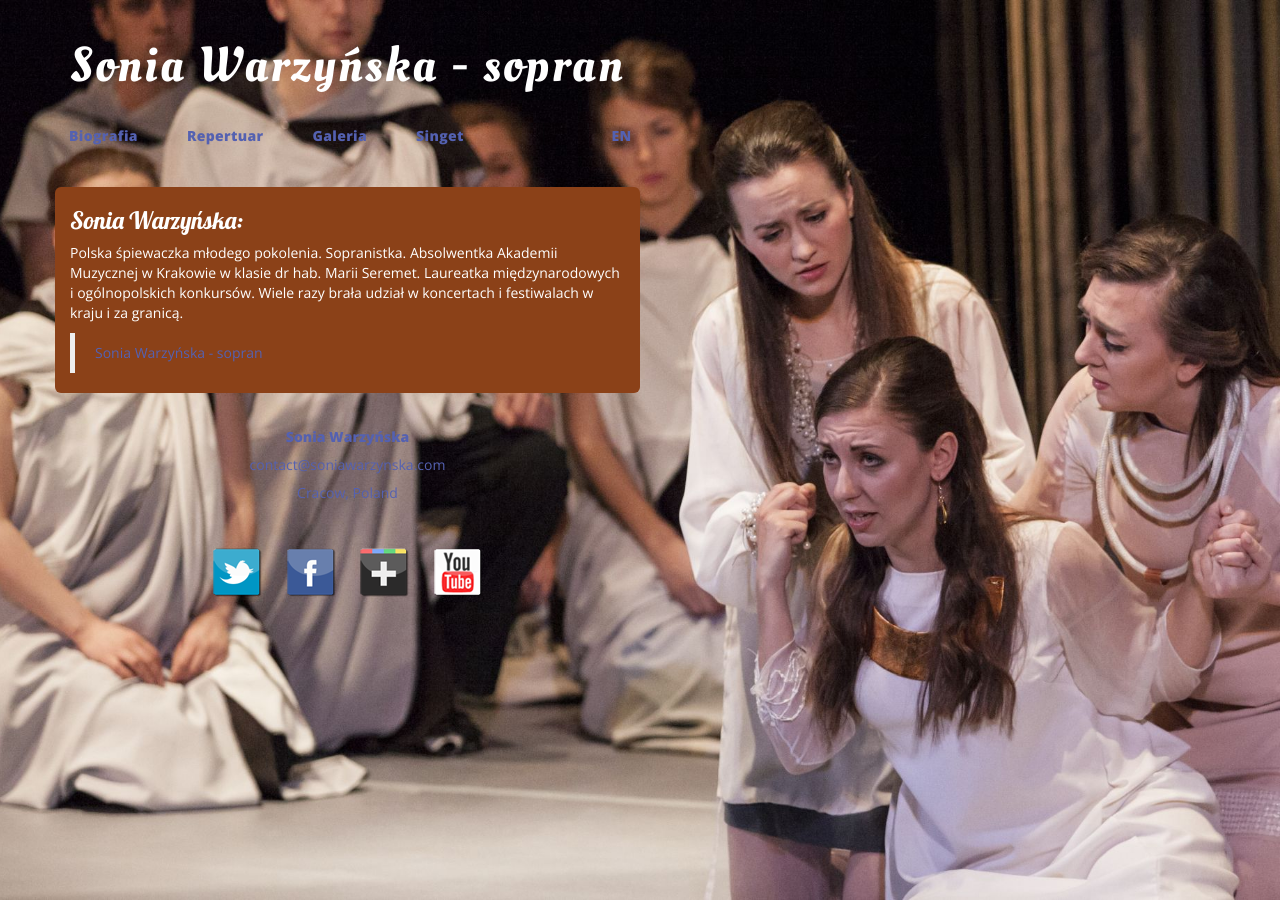
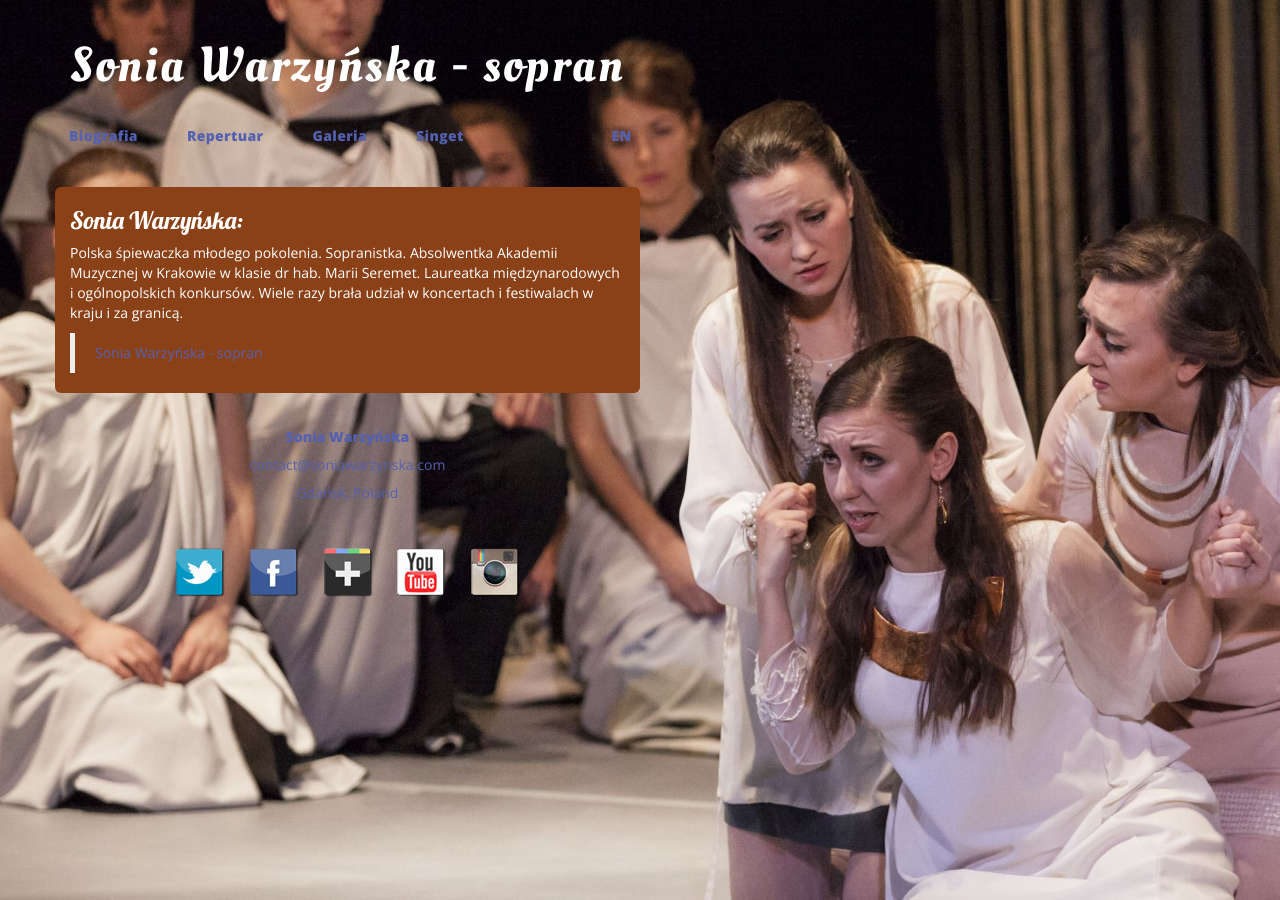
Before and after one commit to lukaszkomar/old.soniaw.com, a Jekyll site: the page built from index.html, in a window 1280 px wide. Built offline with Jekyll 4.4.1, drawn with Linux system fonts in a browser that asks for light colours.

Commit message:
instagram and gdansk

```diff
--- a/_layouts/page.html
+++ b/_layouts/page.html
@@ -30,13 +30,14 @@
             <address class="personal">
               <strong><a href="http://soniawarzynska.com"    title="Website">Sonia Warzyńska</a></strong><br>
               <a href="mailto:contact@soniawarzynska.com"    title="Email">contact@soniawarzynska.com</a><br>
-              <a href="https://maps.google.pl/maps?q=Kraków" title="Adress" target="_blank">Cracow, Poland</a><br>
+              <a href="https://maps.google.pl/maps?q=Gdańsk" title="Adress" target="_blank">Gdańsk, Poland</a><br>
             </address>
             <div class="social">
               <a href="https://twitter.com/sonia_warzynska"           title="Twitter"     target="_blank"><img src="/p/ico/twitter.png"    alt="Follow Sonia on Twitter" /></a>
               <a href="https://facebook.com/soniawarzynskasopran"     title="Facebook"    target="_blank"><img src="/p/ico/facebook.png"   alt="Like Sonia on Facebook" /></a>
               <a href="https://plus.google.com/+SoniaWarzynskaSopran" title="Google Plus" target="_blank"><img src="/p/ico/googleplus.png" alt="Follow Sonia on Google Plus" /></a>
               <a href="https://youtube.com/soniawarzynskasopran"      title="YouTube"     target="_blank"><img src="/p/ico/youtube.png"    alt="Subscribe Sonia on YouTube" /></a>
+              <a href="https://www.instagram.com/sonia.warzynska/"    title="Instagram"   target="_blank"><img src="/p/ico/instagram.png"  alt="Subscribe Sonia on Instagram" /></a>
             </div>
           </div>
         </div>
```
